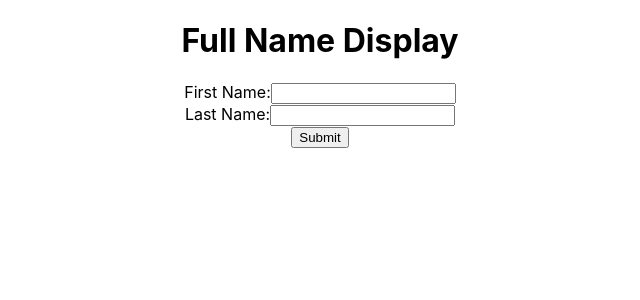
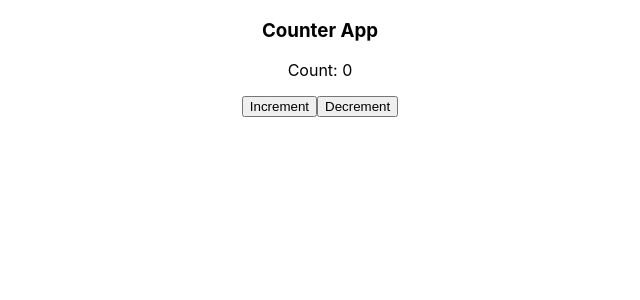
Before and after one commit to Debnath-Sinhababu/countryflagapp, a React (Create React App) app: page / in a window 1280 px wide. Shown: the top 300 px of the page, without its empty margins (320-960 px from the left). Built offline with nearby package versions, Linux system fonts and the light colour scheme.

Commit message:
counter app

```diff
--- a/src/App.js
+++ b/src/App.js
@@ -5,34 +5,20 @@ import axios from 'axios';
 import './App.css';
 
 function App() {
+  const [count,setcount]=useState(0)
 
-   const [firstname,setfirstname]=useState('')
-   const [lastname,setlastname]=useState('')
-   const [fullname,setfullname]=useState('')
-   function getfullname(e){
-    e.preventDefault()
-    setfullname(`Full Name: ${firstname} ${lastname}`)
-
-   }
   return (
     <div className="App">
-       <h1>Full Name Display</h1>
-
-        <form onSubmit={(e)=>getfullname(e)}>
-            <div class="form-group">
-                <label for="firstname">First Name:</label>
-                <input type="text" id="firstname" name="firstname" required value={firstname} onChange={(e)=>setfirstname(e.target.value)}/>
-            </div>
-            <div class="form-group">
-                <label for="lastname">Last Name:</label>
-                <input type="text" id="lastname" name="lastname" required value={lastname} onChange={(e)=>setlastname(e.target.value)}/>
-            </div>
-            <button type="submit">Submit</button>
-
-        </form>
-        {
-              fullname && <p>{fullname}</p>
-            }
+      <h3>Counter App</h3>
+      <p>Count: {count}</p>
+      <div style={{display:'flex',justifyContent:'center'}}>
+        <button onClick={()=>{
+          setcount((prev)=>prev+1)
+        }}>Increment</button>
+        <button onClick={()=>{
+          setcount((prev)=>prev-1)
+        }}>Decrement</button>
+        </div>
     </div>
   );
 }
```
